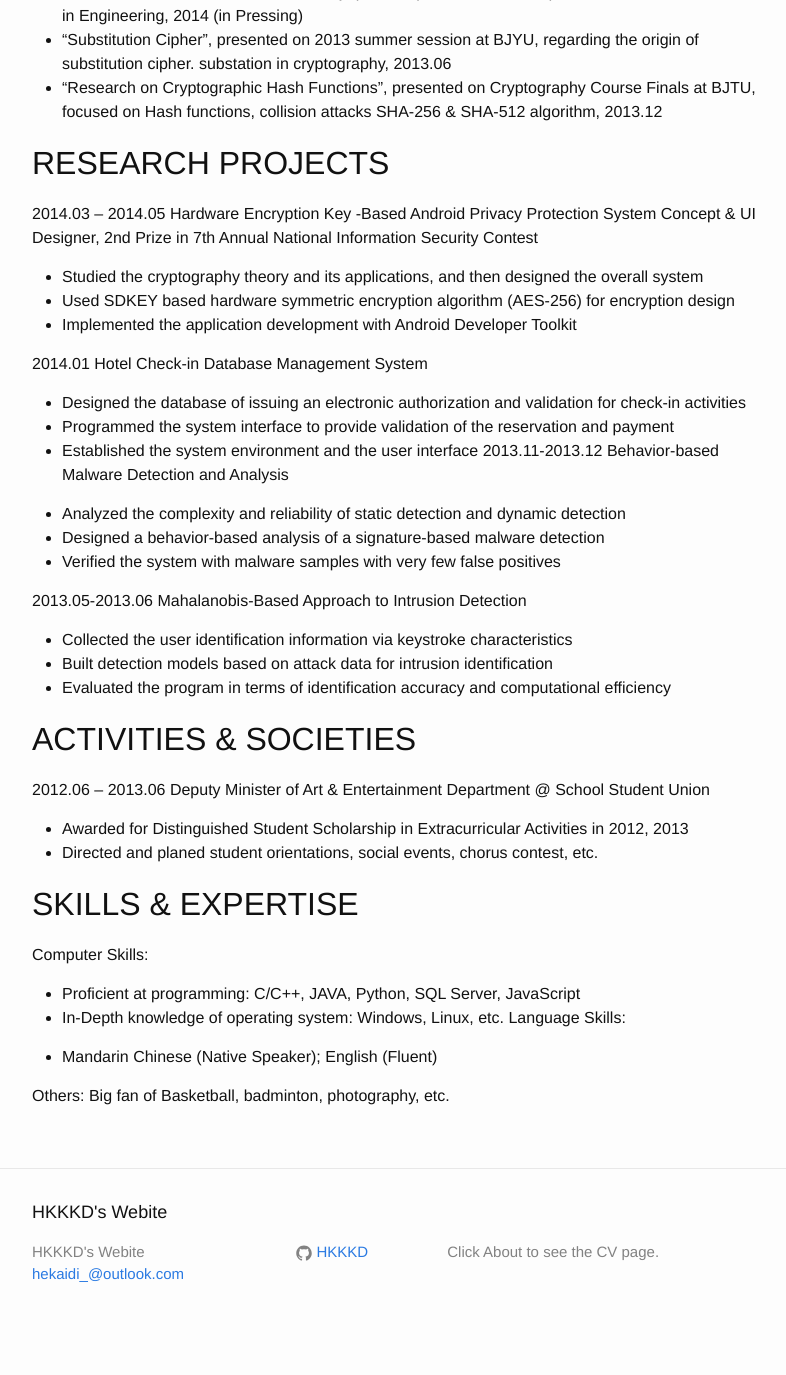
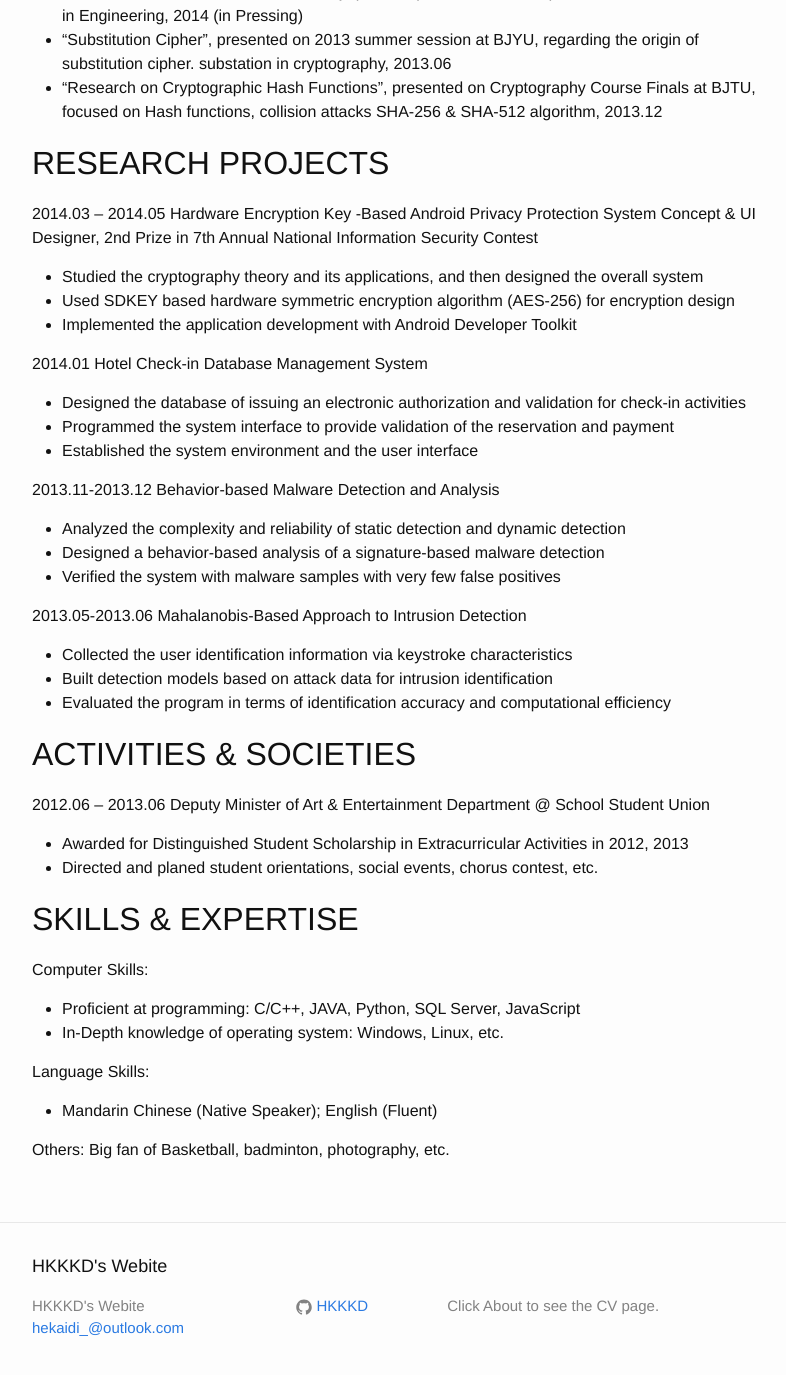
Before and after one commit to HKKKD/hkkkd.github.io, a Jekyll site: the page built from about.md, in a window 1280 px wide and 1400 px high, scrolled down 537 px. Shown: the top 1375 px of the window, without its empty margins (238-1024 px from the left). Built offline with Jekyll 4.4.1, drawn with Linux system fonts in a browser that asks for light colours; Markdown is read by kramdown in place of the engine named in the settings; before the commit the page ends 1883 px from its top, so only the background shows below that; part of the change alters nothing that is shown.

Commit message:
little bit

```diff
--- a/_config.yml
+++ b/_config.yml
@@ -7,7 +7,14 @@ baseurl: "" # the subpath of your site, e.g. /blog/
 url: "http://hkkkd.github.com" # the base hostname & protocol for your site
 
 github_username:  HKKKD
-linkedin_username:  贺恺笛
 
 # Build settings
-markdown: kramdown
+pygment: true
+markdown: redcarpet
+redcarpet:
+  extensions:
+    - hard_wrap
+    - no_intra_emphasis
+    - autolink
+    - strikethrough
+    - fenced_code_blocks
--- a/about.md
+++ b/about.md
@@ -34,6 +34,7 @@ Concept & UI Designer, 2nd Prize in 7th Annual National Information Security Con
 - Designed the database of issuing an electronic authorization and validation for check-in activities
 - Programmed the system interface to provide validation of the reservation and payment
 - Established the system environment and the user interface
+
 2013.11-2013.12 Behavior-based Malware Detection and Analysis
 
 - Analyzed the complexity and reliability of static detection and dynamic detection
@@ -58,6 +59,7 @@ Computer Skills:
 
 - Proficient at programming: C/C++, JAVA, Python, SQL Server, JavaScript
 - In-Depth knowledge of operating system: Windows, Linux, etc.
+
 Language Skills:
 
 - Mandarin Chinese (Native Speaker); English (Fluent)
```
